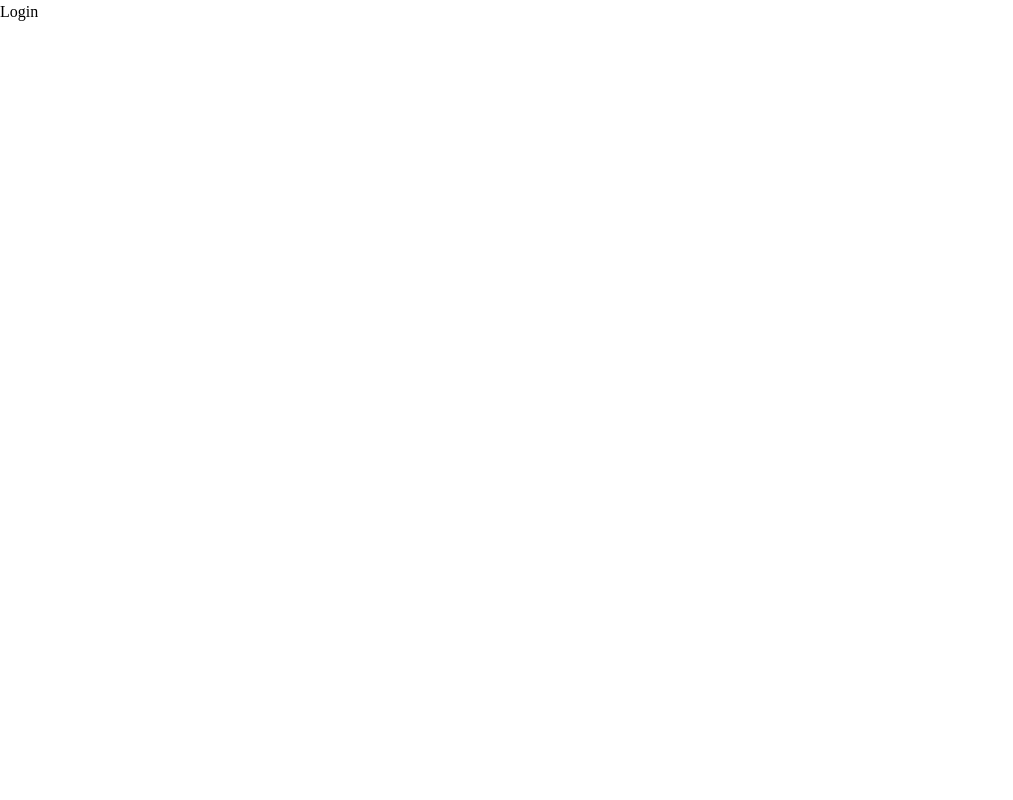
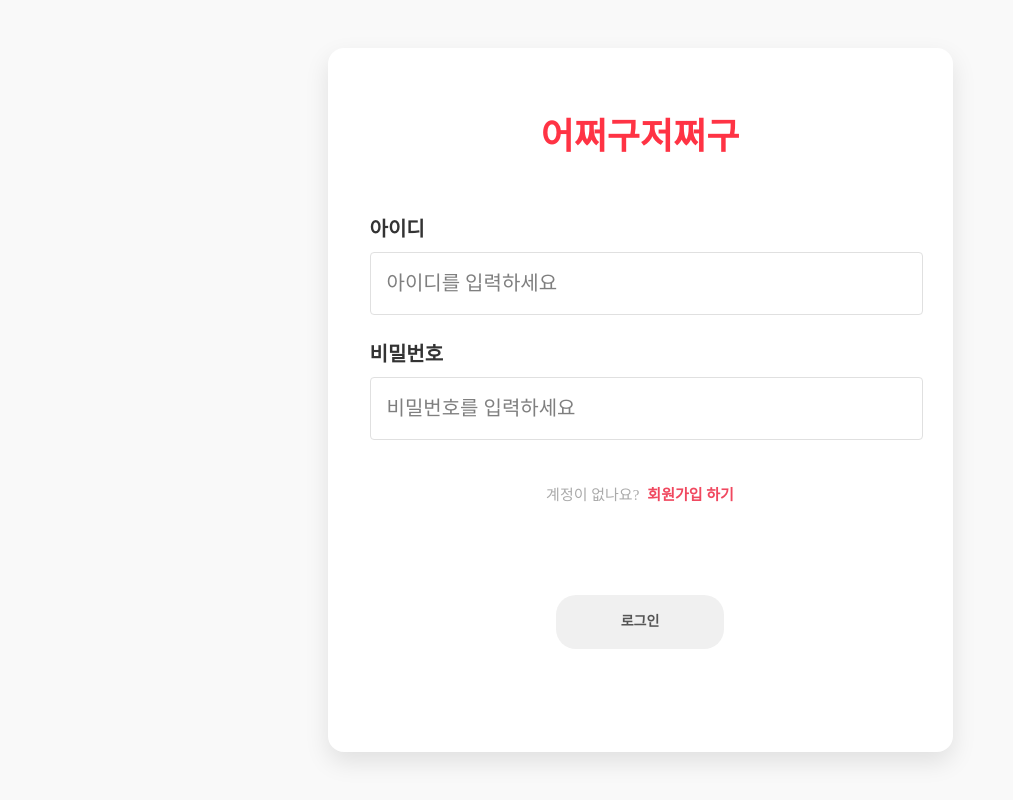
Before and after one commit to mrainbeat/week7_homework, a React (Vite) app in the folder Delivery/: page /Login in a window 1280 px wide. Shown: the whole page, without its empty margins (0-1013 px from the left). Built offline with nearby package versions, Linux system fonts and the light colour scheme; a web font is replaced by a local one.

Commit message:
[Feat] 로그인/회원가입 페이지 구현

```diff
--- a/Delivery/src/pages/ Signup.jsx
+++ b/Delivery/src/pages/ Signup.jsx
@@ -1,5 +1,76 @@
-const Signup = () => {
-  return <div>Signup</div>;
-};
+import React, { useState } from 'react';
+import './Signup.css'; // CSS 파일 연결
 
-export default Signup;
+export default function Signup() {
+  const [id, setId] = useState('');
+  const [password, setPassword] = useState('');
+  const [confirmPassword, setConfirmPassword] = useState('');
+
+  const handleSubmit = (e) => {
+    e.preventDefault();
+
+    // 비밀번호 불일치 체크 로직
+    if (password !== confirmPassword) {
+      alert('비밀번호가 일치하지 않습니다.');
+      return;
+    }
+
+    console.log('회원가입 시도:', { id, password });
+    // 추후 회원가입 API 연동부
+  };
+
+  return (
+    <div className="signup-container">
+      <div className="signup-box">
+        {/* 타이틀 로고 영역 */}
+        <h1 className="signup-title">어쩌구저쩌구</h1>
+
+        <form onSubmit={handleSubmit} className="signup-form">
+          {/* 아이디 입력 영역 */}
+          <div className="input-group">
+            <label htmlFor="id-input">아이디</label>
+            <input
+              id="id-input"
+              type="text"
+              placeholder="아이디를 입력하세요"
+              value={id}
+              onChange={(e) => setId(e.target.value)}
+              required
+            />
+          </div>
+
+          {/* 비밀번호 입력 영역 */}
+          <div className="input-group">
+            <label htmlFor="password-input">비밀번호</label>
+            <input
+              id="password-input"
+              type="password"
+              placeholder="비밀번호를 입력하세요"
+              value={password}
+              onChange={(e) => setPassword(e.target.value)}
+              required
+            />
+          </div>
+
+          {/* 비밀번호 확인 입력 영역 */}
+          <div className="input-group">
+            <label htmlFor="confirm-password-input">비밀번호 확인</label>
+            <input
+              id="confirm-password-input"
+              type="password"
+              placeholder="비밀번호를 입력하세요"
+              value={confirmPassword}
+              onChange={(e) => setConfirmPassword(e.target.value)}
+              required
+            />
+          </div>
+
+          {/* 하단 회원가입하기 버튼 */}
+          <button type="submit" className="signup-btn">
+            회원가입하기
+          </button>
+        </form>
+      </div>
+    </div>
+  );
+}
--- /dev/null
+++ b/Delivery/src/pages/Login.css
@@ -0,0 +1,115 @@
+/* 화면 전체 중앙 정렬을 위한 컨테이너 */
+.login-container {
+  display: flex;
+  justify-content: center;
+  align-items: center;
+  min-height: 100vh;
+  background-color: #f9f9f9; /* 임의의 배경색, 필요시 변경 */
+}
+
+/* 피그마 기준 로그인 메인 박스 */
+.login-box {
+  width: 625px;
+  height: 704px;
+  background-color: #ffffff;
+  border: 2px solid #ffffff; /* 피그마에 표시된 푸른색 테두리 라인 */
+  border-radius: 8px; /* 살짝 부드러운 라운딩 처리를 원할 때 설정 */
+  padding: 60px 40px; /* 내부 여유 공간 */
+  box-sizing: border-box;
+  border-radius: 16px; /* 박스 모서리를 둥글게 (숫자가 커질수록 더 둥글어짐) */
+  box-shadow: 0 10px 25px rgba(0, 0, 0, 0.1); /* 은은하고 부드러운 그림자 효과 */
+  /* 내부 아이템들을 세로로 정렬 */
+  display: flex;
+  flex-direction: column;
+  align-items: center;
+}
+
+/* 로고/타이틀 */
+.login-title {
+  color: #ff3344; /* 피그마의 붉은 계열 타이틀 색상 */
+  font-size: 36px;
+  font-weight: bold;
+  margin-bottom: 50px;
+  text-align: center;
+}
+
+/* 폼 영역 전체 넓이 채우기 */
+.login-form {
+  width: 100%;
+  display: flex;
+  flex-direction: column;
+  flex-grow: 1; /* 내부 요소가 공간을 골고루 쓰도록 설정 */
+}
+
+/* 라벨 + 인풋 그룹 */
+.input-group {
+  display: flex;
+  flex-direction: column;
+  margin-bottom: 24px;
+  width: 100%;
+}
+
+.input-group label {
+  font-size: 20px;
+  font-weight: bold;
+  color: #333333;
+  margin-bottom: 8px;
+  text-align: left;
+}
+
+.input-group input {
+  width: 553px;
+  height: 63px;
+  padding: 0 16px;
+  border: 1px solid #e0e0e0;
+  border-radius: 4px;
+  font-size: 20px;
+  box-sizing: border-box;
+  outline: none;
+}
+
+/* 인풋창에 마우스 올리거나 클릭했을 때 효과 */
+.input-group input:focus {
+  border-color: #0099ff;
+}
+
+/* 회원가입 유도 링크 */
+.signup-link-group {
+  text-align: center;
+  font-size: 15px;
+  color: #aaaaaa;
+  margin-top: 20px;
+  margin-bottom: 40px;
+}
+
+.signup-link {
+  color: #f0485f;
+  text-decoration: none;
+  margin-left: 8px;
+  font-weight: bold;
+}
+
+.signup-link:hover {
+  text-decoration: underline;
+}
+
+/* 하단 로그인 버튼 디자인 */
+.login-btn {
+  width: 168px; /* 독립적인 서치 버튼 느낌의 아담한 가로폭 */
+  height: 54px;
+  background-color: #f0f0f0; /* 활성화 전 연한 회색 톤 */
+  color: #555555;
+  border: none;
+  border-radius: 20px; /* 둥근 버튼 형태 */
+  font-size: 14px;
+  font-weight: bold;
+  cursor: pointer;
+  margin: 48px auto; /* 가로 중앙 정렬 */
+  transition: all 0.2s ease;
+}
+
+/* 버튼 마우스 호버 효과 */
+.login-btn:hover {
+  background-color: #0099ff;
+  color: #ffffff;
+}
--- a/Delivery/src/pages/Login.jsx
+++ b/Delivery/src/pages/Login.jsx
@@ -1,5 +1,61 @@
-const Login = () => {
-  return <div>Login</div>;
-};
+import React, { useState } from 'react';
+import './Login.css'; // CSS 파일 연결
 
-export default Login;
+export default function Login() {
+  const [id, setId] = useState('');
+  const [password, setPassword] = useState('');
+
+  const handleSubmit = (e) => {
+    e.preventDefault();
+    console.log('로그인 시도:', { id, password });
+    // 추후 로그인 로직 구현부
+  };
+
+  return (
+    <div className="login-container">
+      <div className="login-box">
+        {/* 타이틀 로고 영역 */}
+        <h1 className="login-title">어쩌구저쩌구</h1>
+
+        <form onSubmit={handleSubmit} className="login-form">
+          {/* 아이디 입력 영역 */}
+          <div className="input-group">
+            <label htmlFor="id-input">아이디</label>
+            <input
+              id="id-input"
+              type="text"
+              placeholder="아이디를 입력하세요"
+              value={id}
+              onChange={(e) => setId(e.target.value)}
+            />
+          </div>
+
+          {/* 비밀번호 입력 영역 */}
+          <div className="input-group">
+            <label htmlFor="password-input">비밀번호</label>
+            <input
+              id="password-input"
+              type="password"
+              placeholder="비밀번호를 입력하세요"
+              value={password}
+              onChange={(e) => setPassword(e.target.value)}
+            />
+          </div>
+
+          {/* 회원가입 링크 영역 */}
+          <div className="signup-link-group">
+            <span>계정이 없나요?</span>
+            <a href="/signup" className="signup-link">
+              회원가입 하기
+            </a>
+          </div>
+
+          {/* 로그인 버튼 */}
+          <button type="submit" className="login-btn">
+            로그인
+          </button>
+        </form>
+      </div>
+    </div>
+  );
+}
--- /dev/null
+++ b/Delivery/src/pages/Signup.css
@@ -0,0 +1,94 @@
+/* 화면 전체 중앙 정렬 */
+.signup-container {
+  display: flex;
+  justify-content: center;
+  align-items: center;
+  min-height: 100vh;
+  background-color: #f9f9f9;
+}
+
+/* 회원가입 메인 박스 (로그인 박스 스타일 계승) */
+.signup-box {
+  width: 625px;
+  height: 845px;
+  background-color: #ffffff;
+  border: 2px solid #ffffff; /* 로그인과 동일한 푸른색 테두리 */
+  border-radius: 16px; /* 둥근 모서리 효과 */
+  box-shadow: 0 10px 25px rgba(0, 0, 0, 0.1); /* 그림자 효과 */
+  padding: 0px 20px;
+  box-sizing: border-box;
+
+  display: flex;
+  flex-direction: column;
+  align-items: center;
+}
+
+/* 로고/타이틀 */
+.signup-title {
+  color: #f0485f;
+  font-size: 36px;
+  font-weight: bold;
+  margin-top: 80px;
+  margin-bottom: 64px;
+  text-align: center;
+}
+
+/* 폼 영역 */
+.signup-form {
+  width: 100%;
+  display: flex;
+  flex-direction: column;
+}
+
+/* 라벨 + 인풋 그룹 */
+.input-group {
+  display: flex;
+  flex-direction: column;
+
+  width: 553px;
+}
+
+.input-group label {
+  font-size: 20px;
+  font-weight: bold;
+  color: #333333;
+  margin-bottom: 8px;
+  text-align: left;
+}
+
+.input-group input {
+  width: 100%;
+  height: 63px;
+  padding: 0 16px;
+  border: 1px solid #e0e0e0;
+  border-radius: 4px;
+  font-size: 20px;
+  box-sizing: border-box;
+  outline: none;
+}
+
+.input-group input:focus {
+  border-color: #0099ff;
+}
+
+/* 하단 회원가입하기 - 독립적인 서치 버튼 스타일 */
+.signup-btn {
+  width: 244px; /* 텍스트 길이에 맞춰 살짝 넓힌 독립적 상자 크기 */
+  height: 54px;
+  background-color: #f0f0f0; /* 피그마의 연한 회색 버튼 컬러 */
+  color: #555555;
+  border: none;
+  border-radius: 20px; /* 둥근 버튼 형태 */
+  font-size: 20px;
+  font-weight: bold;
+  cursor: pointer;
+  margin: 0 auto;
+  margin-top: 64px;
+  transition: all 0.2s ease;
+}
+
+/* 버튼 마우스 호버 효과 */
+.signup-btn:hover {
+  background-color: #0099ff;
+  color: #ffffff;
+}
```
